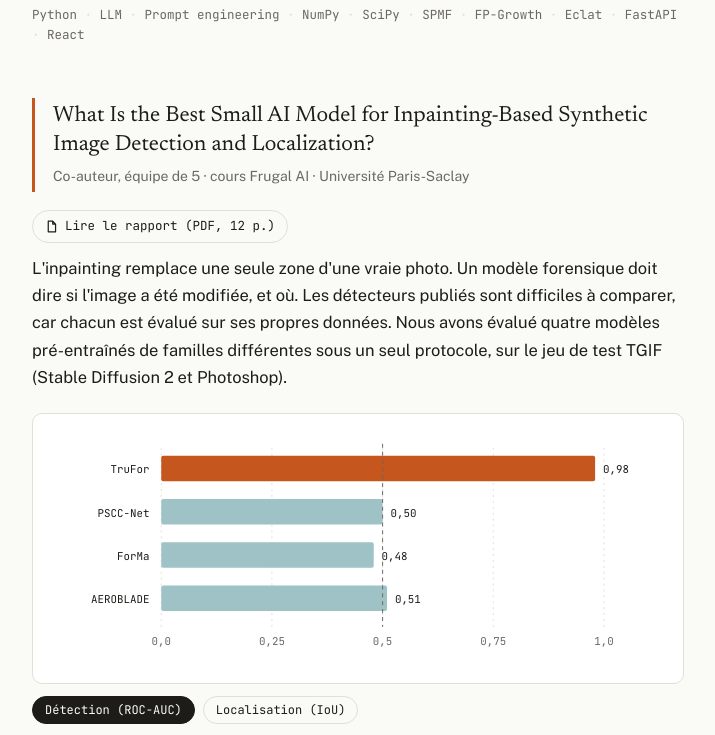
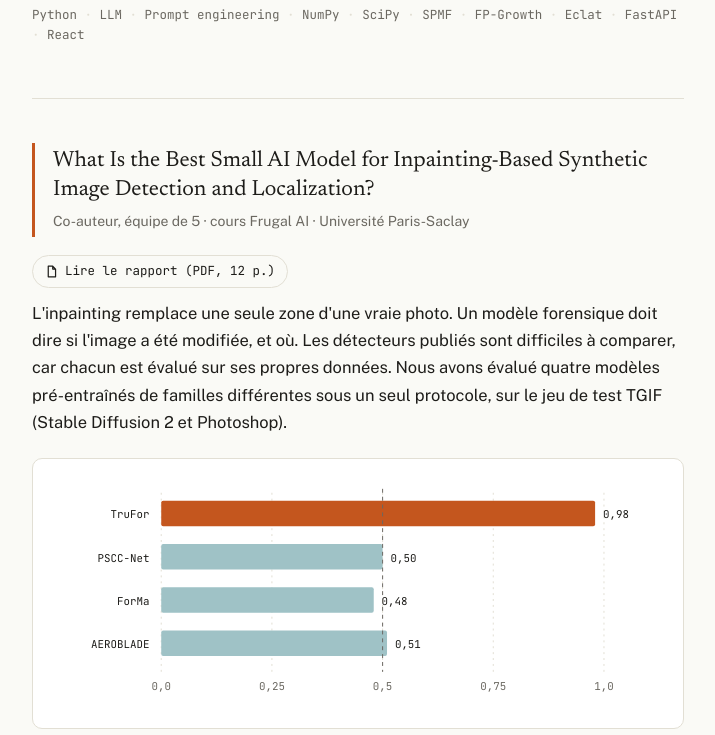
Before and after one commit to sathyagnanou/portfolio, a plain HTML site: page index.html in a window 1280 px wide. Shown: the part 4682-5417 px from the top of the page, without its empty margins (282-997 px from the left). Drawn offline with nearby package versions, Linux system fonts and the light colour scheme.

Commit message:
Divider lines between research entries

```diff
--- a/index.html
+++ b/index.html
@@ -128,6 +128,7 @@ h4 { font-family: var(--body); font-weight: 600; font-size: 17px; margin: 0; tex
 .block { margin-bottom: 64px; }
 .block-label { font-family: var(--mono); font-size: 17px; font-weight: 500; color: var(--accent); letter-spacing: .08em; text-transform: uppercase; margin: 0 0 26px; padding-bottom: 10px; border-bottom: 1px solid var(--line); }
 .entry { margin: 0 0 52px; }
+#lisn ~ .entry { border-top: 1px solid var(--line); padding-top: 44px; }
 .entry-head { display: flex; justify-content: space-between; align-items: baseline; gap: 16px; flex-wrap: wrap; }
 .role { color: var(--muted); font-size: 15.5px; margin: 0 0 14px; }
 .entry p { margin: 0 0 12px; }
```
